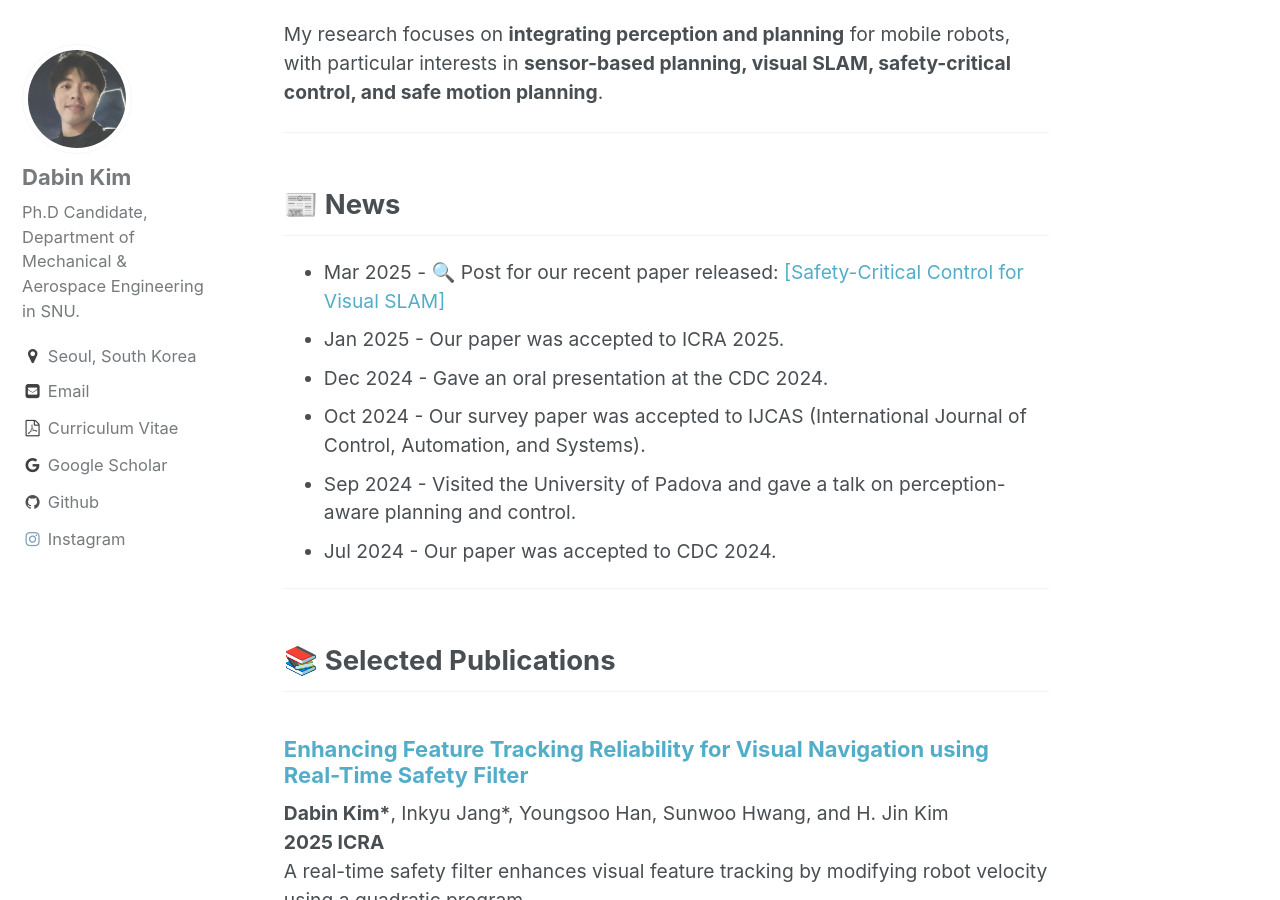
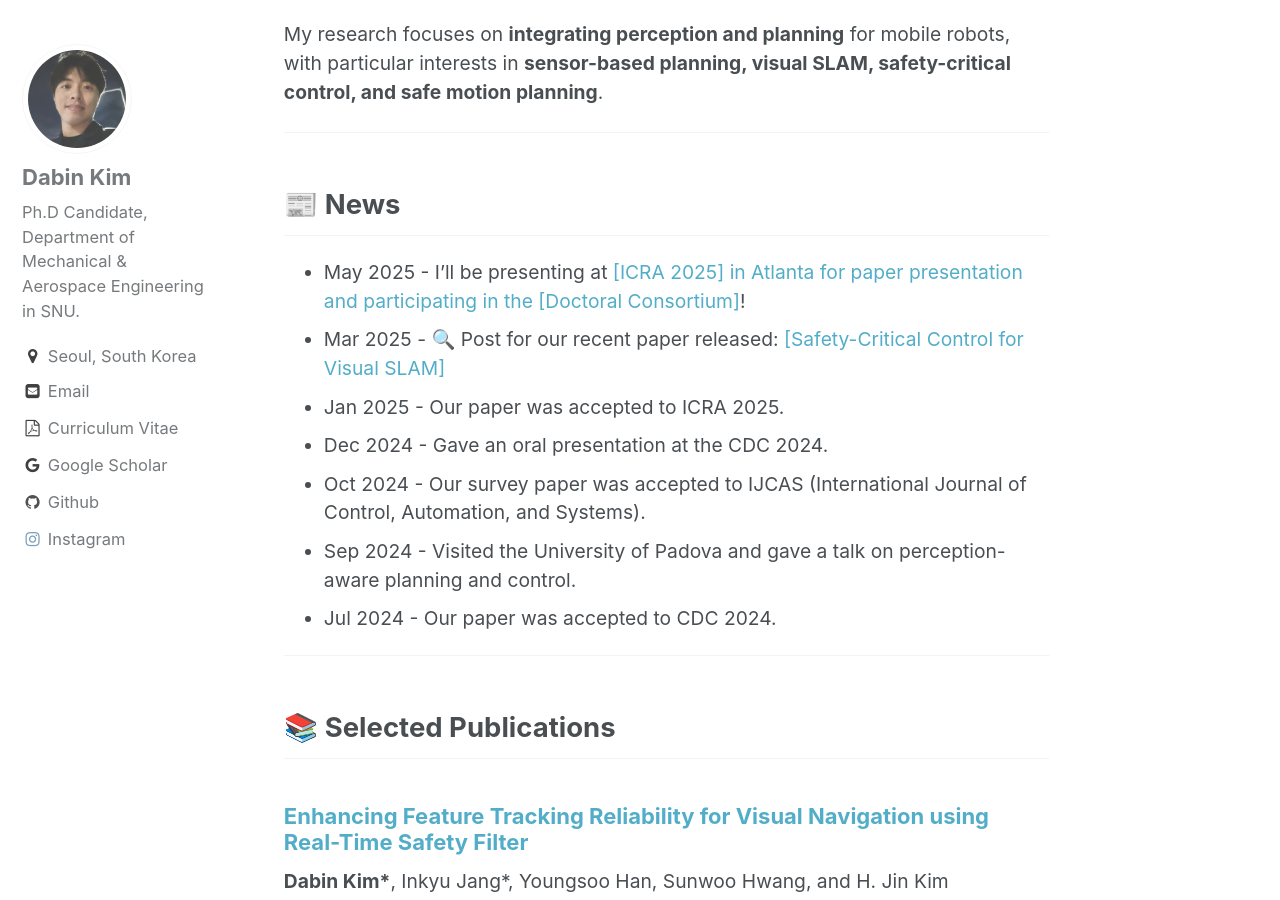
Before and after one commit to dabinkim-LGOM/dabinkim-LGOM.github.io, a Jekyll site: the page built from index.md, in a window 1280 px wide and 900 px high, scrolled down 647 px. Built offline with Jekyll 4.4.1, drawn with Linux system fonts in a browser that asks for light colours.

Commit message:
Update index.md

```diff
--- a/index.md
+++ b/index.md
@@ -36,10 +36,9 @@ My research focuses on **integrating perception and planning** for mobile robots
 <!-- [comment]: <> (### developing artificial 3D perception) -->
 
 ---
-
 <!-- NEWS -->
 ## 📰 News
-
+- May 2025 - I’ll be presenting at <a href="https://2025.ieee-icra.org/" target="_blank">[ICRA 2025] in Atlanta for paper presentation and participating in the <a href="https://2025.ieee-icra.org/event/icra-2025-doctoral-consortium/" target="_blank">[Doctoral Consortium]</a>!
 - Mar 2025 - 🔍 Post for our recent paper released: <a href="https://dabinkim-lgom.github.io/pub/Enhancing-Feature-Tracking-Reliability-for-Visual-Navigation-using-Real-Time-Safety-Filter/" target="_blank">[Safety-Critical Control for Visual SLAM]</a>
 - Jan 2025 - Our paper was accepted to ICRA 2025.
 - Dec 2024 - Gave an oral presentation at the CDC 2024.
```
